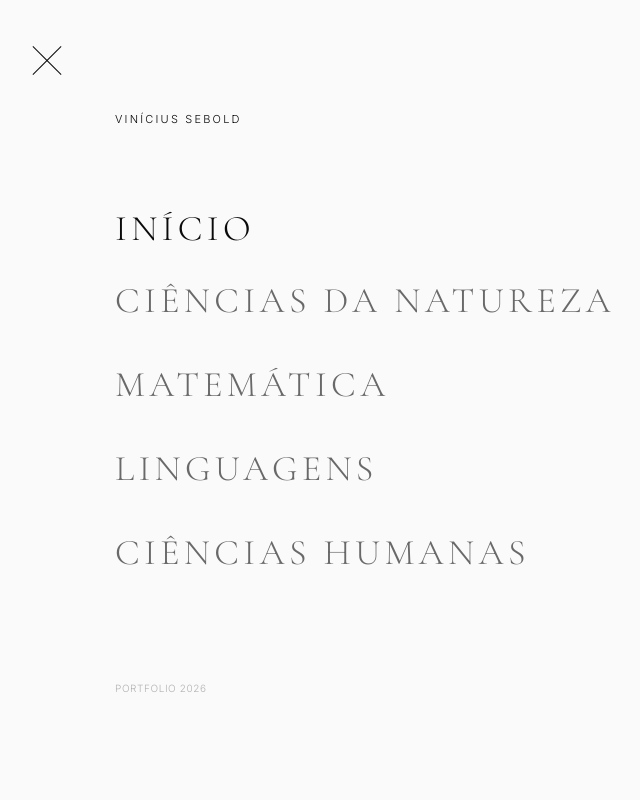
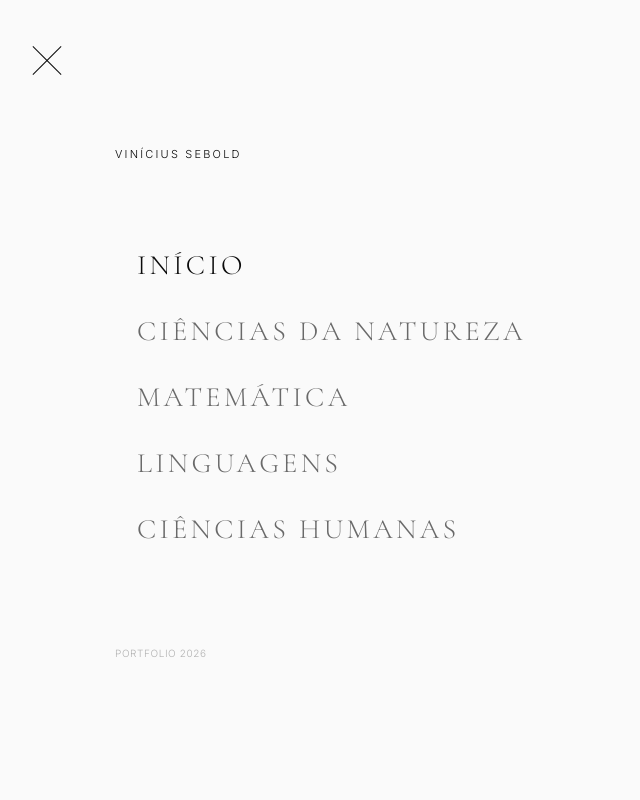
Before and after one commit to vinisebold/senai-portfolio-26, a React (Vite) app: page / in a window 1280 px wide. Both pictures are taken after a click on the button "Toggle menu". Shown: the top 800 px of the page, without its empty margins (13-653 px from the left). Built offline with nearby package versions, Linux system fonts and the light colour scheme.

Commit message:
feat: update Navbar layout to two-column design and enhance category selection

```diff
--- a/src/components/Navbar.jsx
+++ b/src/components/Navbar.jsx
@@ -8,7 +8,7 @@ import { getCategories } from '../data/portfolio';
  *
  * Design principles:
  * - Two-line hamburger button (top-left) transforms into X
- * - Fullscreen overlay menu with centered content
+ * - Fullscreen overlay menu with two-column layout
  * - Ultra-minimal editorial aesthetic
  * - Smooth staggered animations
  * - Clean typography with generous spacing
@@ -16,7 +16,7 @@ import { getCategories } from '../data/portfolio';
 
 const Navbar = () => {
   const [menuOpen, setMenuOpen] = useState(false);
-  const [hoveredCategory, setHoveredCategory] = useState(null);
+  const [selectedCategory, setSelectedCategory] = useState(null);
   const location = useLocation();
   const categories = getCategories();
 
@@ -24,6 +24,11 @@ const Navbar = () => {
   useEffect(() => {
     if (menuOpen) {
       document.body.classList.add('menu-open');
+      // Set active category when menu opens
+      const activeCategory = categories.find(cat => isCategoryActive(cat.slug));
+      if (activeCategory) {
+        setSelectedCategory(activeCategory.slug);
+      }
     } else {
       document.body.classList.remove('menu-open');
     }
@@ -36,7 +41,16 @@ const Navbar = () => {
 
   const closeMenu = () => {
     setMenuOpen(false);
-    setHoveredCategory(null);
+    setSelectedCategory(null);
+  };
+
+  // Calculate dot position based on selected category
+  const calculateDotPosition = (slug) => {
+    const idx = categories.findIndex(cat => cat.slug === slug);
+    // Each item has 24px gap (space-y-6) + approximately 36px height for 28px font
+    // Starting position after "Início" which is first item
+    const baseOffset = 60; // Offset after "Início" item
+    return baseOffset + (idx * 60); // 60px = gap + item height
   };
 
   return (
@@ -90,7 +104,7 @@ const Navbar = () => {
           >
             {/* Menu content container - aligned left */}
             <div className="min-h-screen flex items-center px-12 md:px-20 lg:px-32 py-24">
-              <div className="w-full max-w-4xl">
+              <div className="w-full max-w-6xl">
                 {/* Logo/Name */}
                 <motion.div
                   initial={{ opacity: 0, y: 20 }}
@@ -107,17 +121,21 @@ const Navbar = () => {
                   </Link>
                 </motion.div>
 
-                {/* Main navigation */}
-                <nav className="space-y-8">
+                {/* Two column layout: Categories | Trimesters */}
+                <div className="flex gap-20 md:gap-32">
+                  {/* Left column: Main navigation */}
+                  <nav className="space-y-6 flex-shrink-0 relative">
                     {/* Home link */}
                     <motion.div
                       initial={{ opacity: 0, y: 20 }}
                       animate={{ opacity: 1, y: 0 }}
                       transition={{ delay: 0.2, duration: 0.6, ease: [0.43, 0.13, 0.23, 0.96] }}
+                      className="flex items-center gap-4"
                     >
+                      <div className="w-1.5 h-1.5 flex-shrink-0" />
                       <Link
                         to="/"
-                      className="inline-block font-cormorant text-3xl md:text-4xl tracking-[0.12em] uppercase hover:opacity-60 transition-opacity"
+                        className="inline-block font-cormorant text-[28px] tracking-[0.12em] uppercase hover:opacity-60 transition-opacity"
                         onClick={closeMenu}
                       >
                         Início
@@ -135,52 +153,74 @@ const Navbar = () => {
                           duration: 0.6,
                           ease: [0.43, 0.13, 0.23, 0.96]
                         }}
-                      onMouseEnter={() => setHoveredCategory(cat.slug)}
-                      onMouseLeave={() => setHoveredCategory(null)}
+                        className="flex items-center gap-4 relative"
                       >
-                      {/* Category title */}
-                      <div className="mb-3">
-                        <span className={`font-cormorant text-3xl md:text-4xl tracking-[0.12em] uppercase transition-opacity cursor-default ${
-                          hoveredCategory === cat.slug || isCategoryActive(cat.slug)
+                        {/* Empty space for alignment */}
+                        <div className="w-1.5 h-1.5 flex-shrink-0" />
+
+                        {/* Category title - clickable but doesn't navigate */}
+                        <button
+                          onClick={() => setSelectedCategory(cat.slug)}
+                          className={`font-cormorant text-[28px] tracking-[0.12em] uppercase transition-opacity text-left ${
+                            selectedCategory === cat.slug
                               ? 'opacity-100'
-                            : 'opacity-60'
-                        }`}>
+                              : 'opacity-60 hover:opacity-100'
+                          }`}
+                        >
                           {cat.categoria}
-                        </span>
+                        </button>
+                      </motion.div>
+                    ))}
+
+                    {/* Animated dot indicator - absolute positioned */}
+                    <AnimatePresence>
+                      {selectedCategory && (
+                        <motion.div
+                          initial={{ opacity: 0, scale: 0 }}
+                          animate={{
+                            opacity: 1,
+                            scale: 1,
+                            y: calculateDotPosition(selectedCategory)
+                          }}
+                          exit={{ opacity: 0, scale: 0 }}
+                          transition={{ duration: 0.4, ease: [0.43, 0.13, 0.23, 0.96] }}
+                          className="w-1.5 h-1.5 bg-black rounded-full absolute left-0"
+                          style={{ top: '8px' }}
+                        />
+                      )}
+                    </AnimatePresence>
+                  </nav>
+
+                  {/* Right column: Trimester links (only for selected category) */}
+                  <AnimatePresence mode="wait">
+                    {categories.map((cat) =>
+                      selectedCategory === cat.slug && (
+                        <motion.div
+                          key={cat.slug}
+                          initial={{ opacity: 0, x: -20 }}
+                          animate={{ opacity: 1, x: 0 }}
+                          exit={{ opacity: 0, x: -20 }}
+                          transition={{ duration: 0.4, ease: [0.43, 0.13, 0.23, 0.96] }}
+                          className="space-y-5 pt-1 flex-shrink-0"
+                        >
+                          {[1, 2, 3].map((num) => (
+                            <div key={num}>
+                              <Link
+                                to={`/${cat.slug}/${num}-trimestre`}
+                                className="nav-link text-[18px] opacity-60 hover:opacity-100 transition-opacity block"
+                                onClick={closeMenu}
+                              >
+                                {num}º TRIMESTRE
+                              </Link>
+                            </div>
+                          ))}
+                        </motion.div>
+                      )
+                    )}
+                  </AnimatePresence>
                 </div>
 
-                      {/* Trimester links */}
-                      <motion.div
-                        initial={false}
-                        animate={{
-                          height: hoveredCategory === cat.slug ? 'auto' : 0,
-                          opacity: hoveredCategory === cat.slug ? 1 : 0,
-                        }}
-                        transition={{ duration: 0.3, ease: [0.43, 0.13, 0.23, 0.96] }}
-                        className="overflow-hidden"
-                      >
-                        <div className="flex items-center gap-6 pt-2 pl-1">
-                          {[1, 2, 3].map((num, trimIdx, arr) => (
-                            <div key={num} className="flex items-center gap-6">
-                              <Link
-                                to={`/${cat.slug}/${num}-trimestre`}
-                                className="nav-link text-[11px] opacity-50 hover:opacity-100 transition-opacity"
-                                onClick={closeMenu}
-                              >
-                                {num}º TRIM
-                              </Link>
-                              {trimIdx < arr.length - 1 && (
-                                <span className="text-black opacity-30 text-xs">·</span>
-                              )}
-                            </div>
-                          ))}
-                        </div>
-                      </motion.div>
-                    </motion.div>
-                  ))}
-                </nav>
-
-                {/* Footer info (optional decorative element) */}
+                {/* Footer info */}
                 <motion.div
                   initial={{ opacity: 0 }}
                   animate={{ opacity: 1 }}
```
Lines whose indentation alone changed are shown as unchanged.
